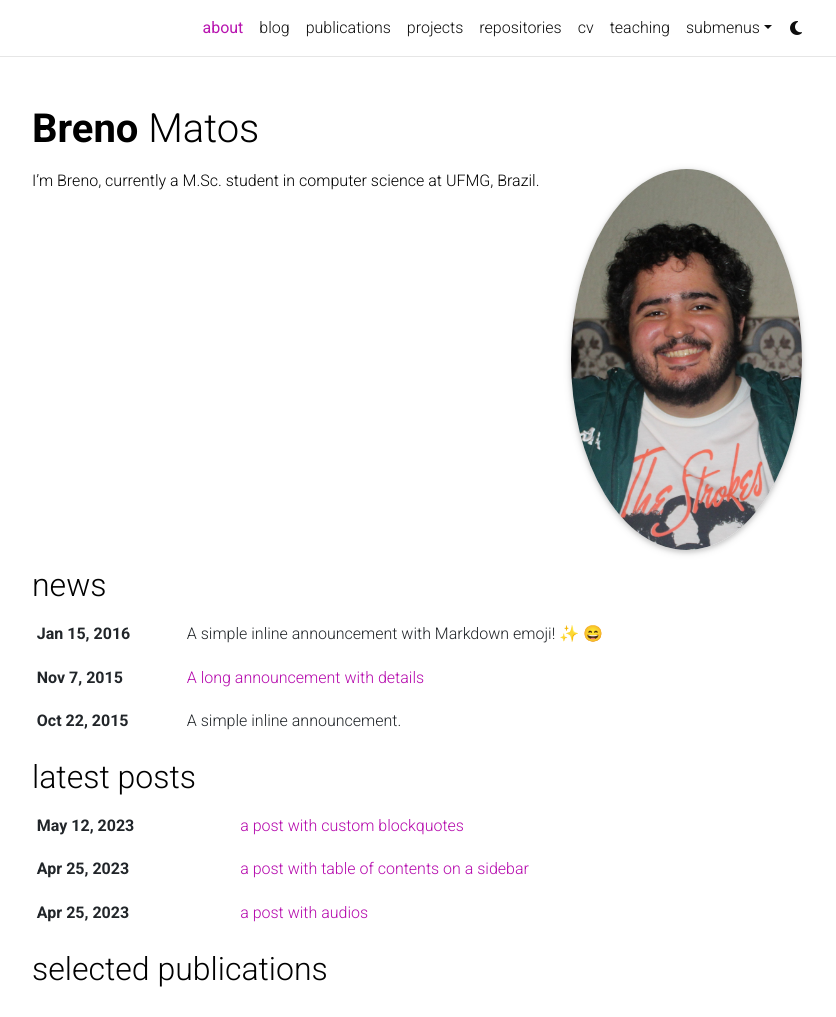
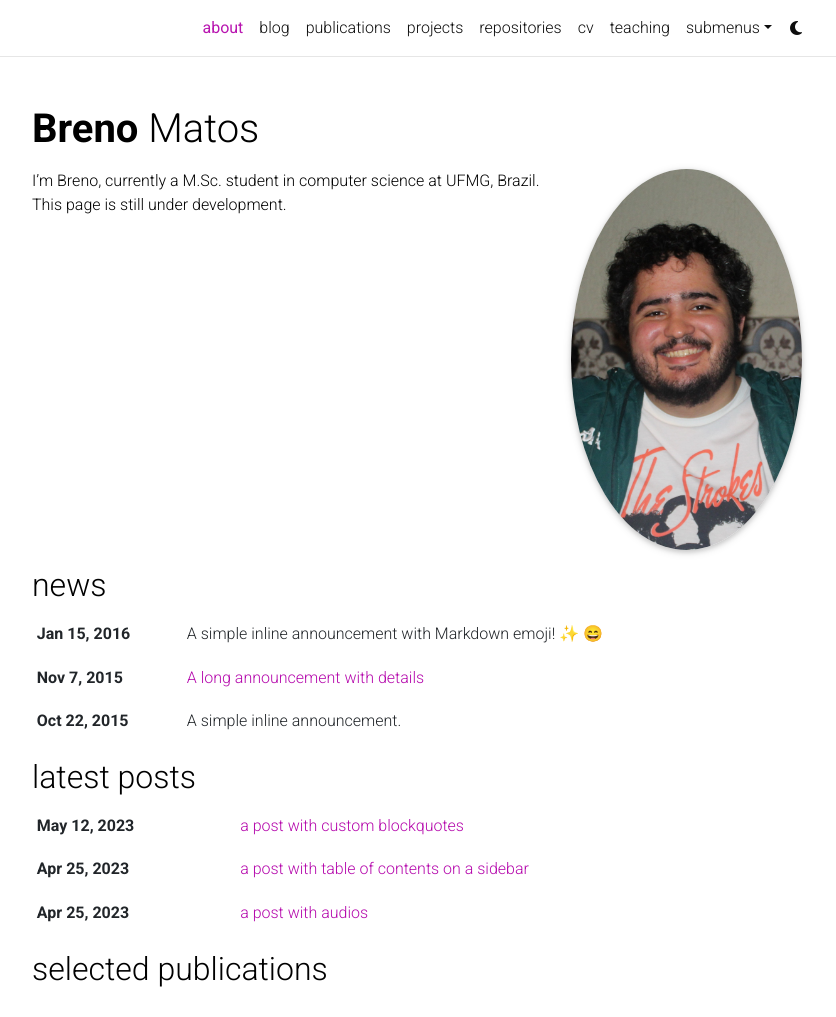
Before and after one commit to brenomatos/brenomatos.github.io, a Jekyll site: the page built from _pages/about.md, in a window 1280 px wide and 1306 px high, cut to the strip 0-1017 px from the top of the window. Shown: the whole strip, without its empty margins (223-1059 px from the left). Built offline with Jekyll 4.4.1, drawn with Linux system fonts in a browser that asks for light colours; full-size pictures stand in for the smaller copies a plugin makes; emoji names are drawn with the system emoji font; comment, search, counter and statistics services are not loaded; a style sheet for code colours, icons or effects is not loaded.

Commit message:
adds disclaimer

```diff
--- a/_pages/about.md
+++ b/_pages/about.md
@@ -19,7 +19,7 @@ selected_papers: true # includes a list of papers marked as "selected={true}"
 social: true  # includes social icons at the bottom of the page
 ---
 
-I'm Breno, currently a M.Sc. student in computer science at UFMG, Brazil.
+I'm Breno, currently a M.Sc. student in computer science at UFMG, Brazil. This page is still under development.
 
 
 <!-- Write your biography here. Tell the world about yourself. Link to your favorite [subreddit](http://reddit.com). You can put a picture in, too. The code is already in, just name your picture `prof_pic.jpg` and put it in the `img/` folder.
```
